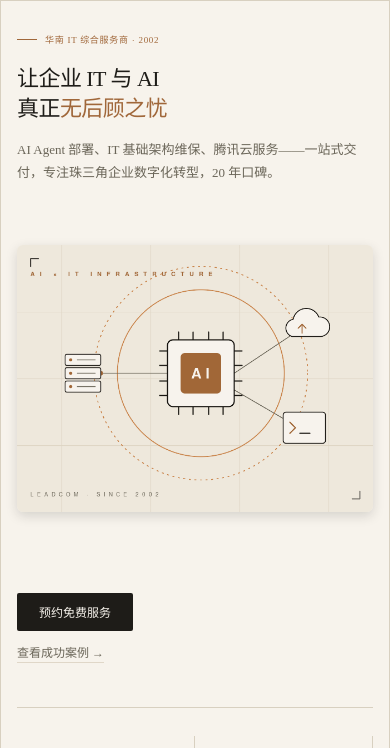
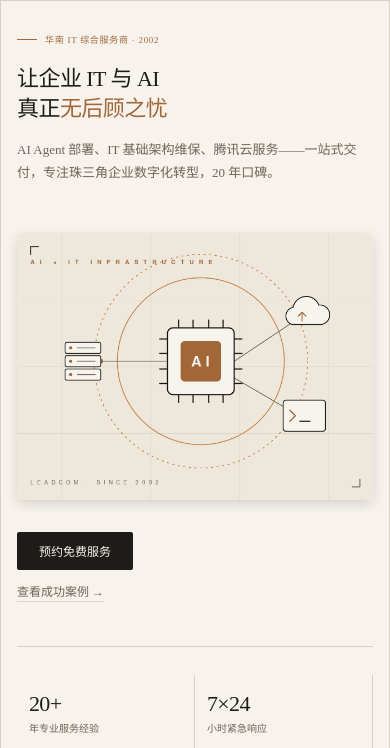
Before and after one commit to rogercwchenhk/leadcom-website, a plain HTML site: page index.html in a window 390 px wide. Shown: the part 53-801 px from the top of the page. Drawn offline with Linux system fonts and the light colour scheme.

Commit message:
fix: 修复首页 hero 区域移动端布局问题
Coze-Commit-Type: user
Coze-User-ID: 2943817032430572
Coze-Conversation-ID: 7635494

```diff
--- a/index.html
+++ b/index.html
@@ -297,8 +297,8 @@ footer{padding:28px 28px 24px;background:var(--sand)}
   .section-header{padding:20px 16px 16px;flex-direction:column;align-items:flex-start!important;gap:4px}
   .section-title{font-size:11px!important}
   .hero-kicker{font-size:9px;letter-spacing:0.08em}
-  .hero>div:first-child{flex-direction:column;gap:20px}
-  .hero>div:first-child>div:last-child{flex:none;width:100%}
+  .hero-main{flex-direction:column!important;gap:20px!important}
+  .hero-main>div:last-child{flex:none!important;width:100%!important}
   .branch-item{border-bottom:var(--rule)}
   .branch-item:last-child{border-bottom:none}
   .tl-item{padding:16px 12px!important}
@@ -328,7 +328,7 @@ footer{padding:28px 28px 24px;background:var(--sand)}
 </nav>
 
 <div class="hero">
-  <div style="display:flex;gap:32px;align-items:flex-start;margin-bottom:28px">
+  <div class="hero-main" style="display:flex;gap:32px;align-items:flex-start;margin-bottom:28px">
     <div style="flex:1">
       <div class="hero-kicker">华南 IT 综合服务商 · 2002</div>
       <h1>让企业 IT 与 AI<br>真正<em>无后顾之忧</em></h1>
```
